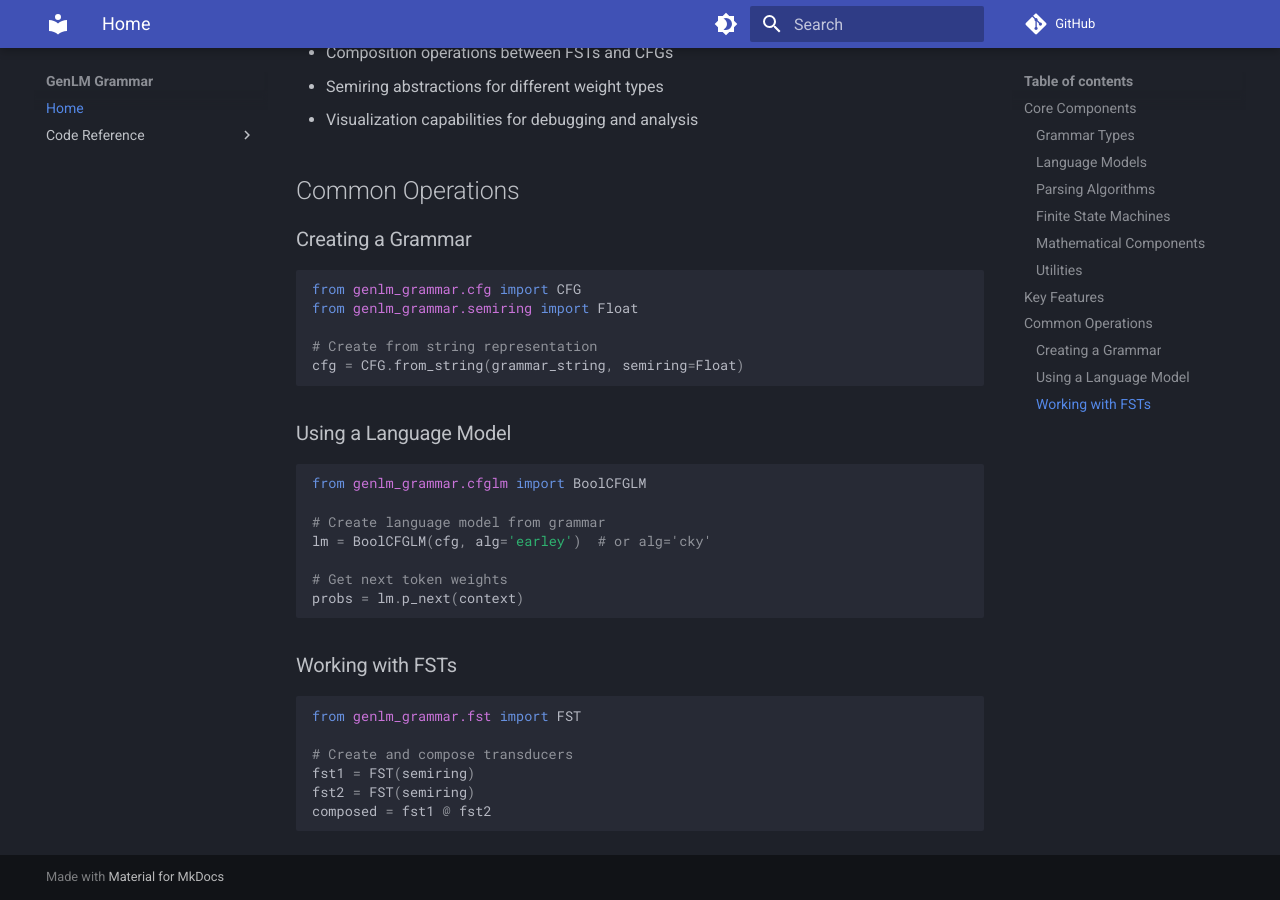
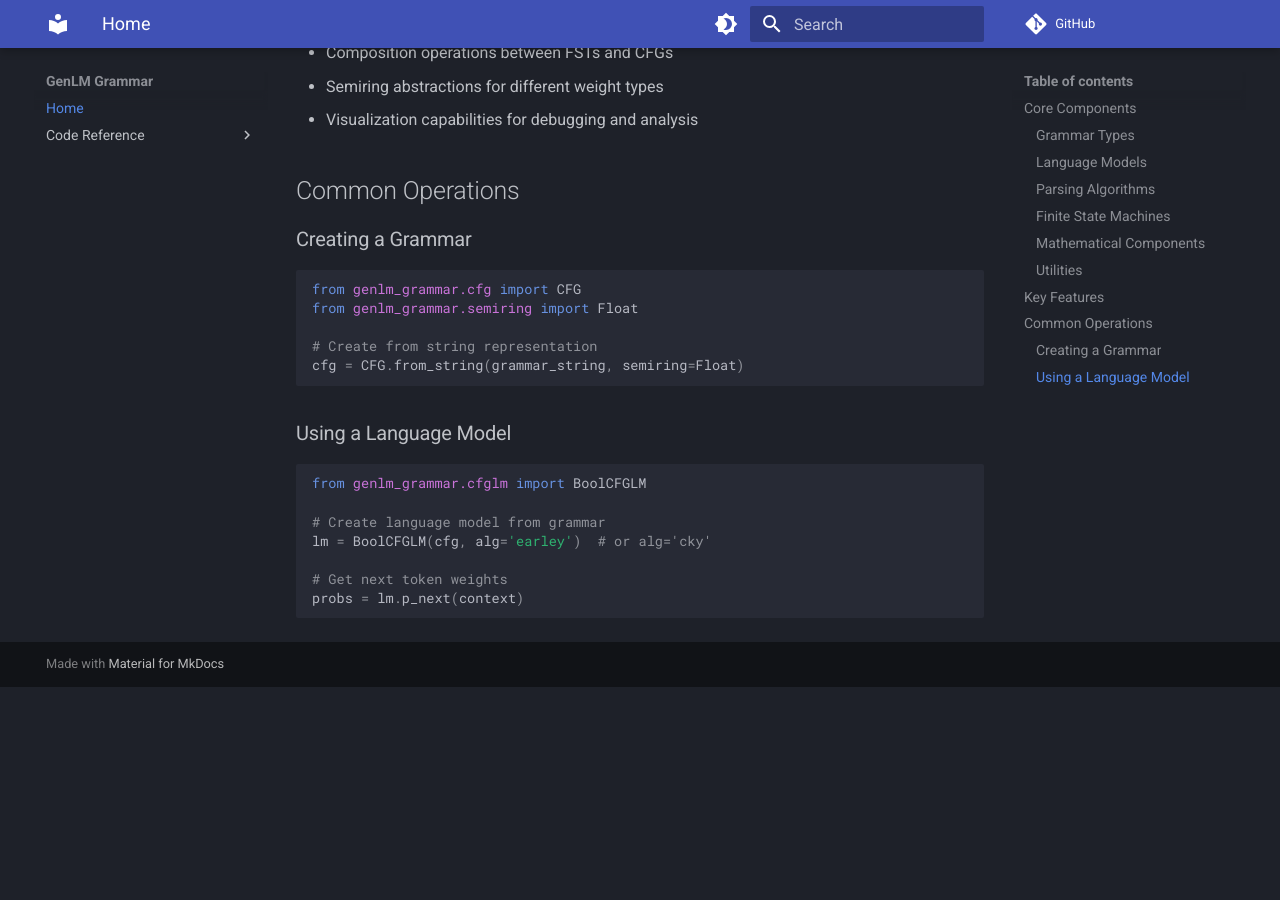
Before and after one commit to genlm/genlm-grammar, an MkDocs documentation site: the page built from docs/index.md, in a window 1280 px wide and 900 px high, scrolled down 1567 px. Built offline with MkDocs 1.6.1 and Material for MkDocs 9.7.7, drawn with Linux system fonts in a browser that asks for light colours; comment, search, counter and statistics services are not loaded; after the commit the page ends 2254 px from its top, so only the background shows below that.

Commit message:
update index.md

````diff
--- a/docs/index.md
+++ b/docs/index.md
@@ -66,13 +66,3 @@ lm = BoolCFGLM(cfg, alg='earley')  # or alg='cky'
 # Get next token weights
 probs = lm.p_next(context)
 ```
-
-### Working with FSTs
-```python
-from genlm_grammar.fst import FST
-
-# Create and compose transducers
-fst1 = FST(semiring)
-fst2 = FST(semiring)
-composed = fst1 @ fst2
-```
````
